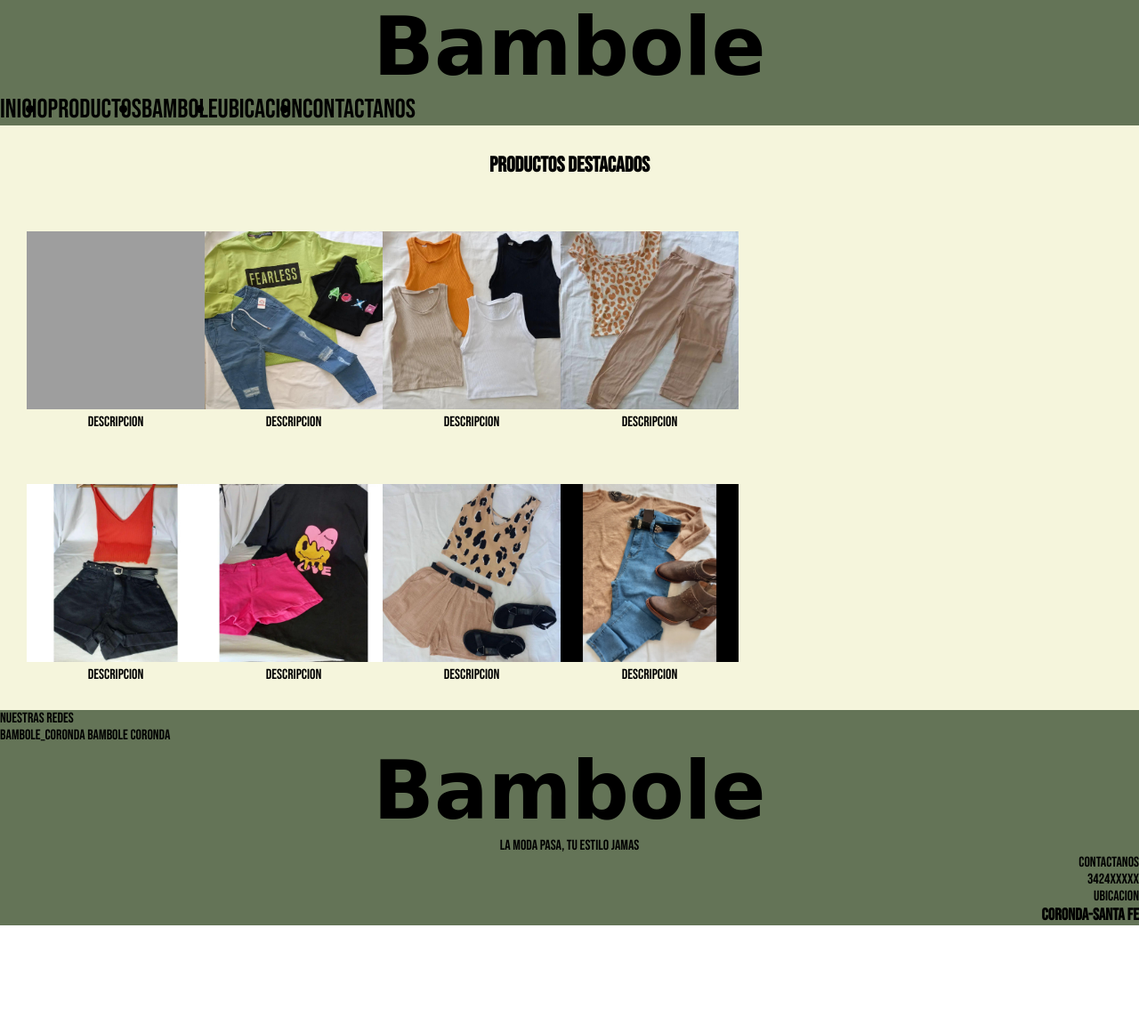
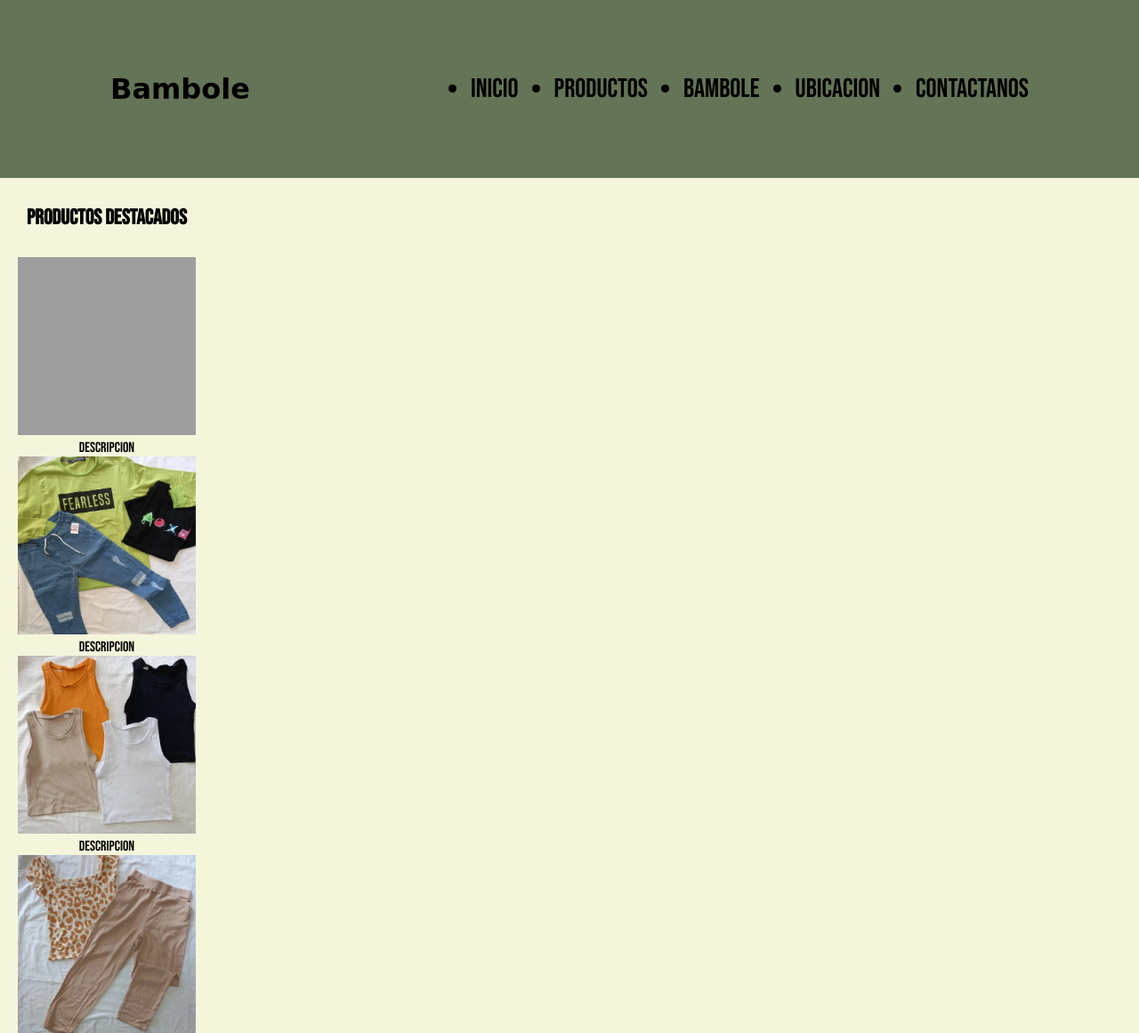
Before and after one commit to JohnPoulBravo10/Bambole-39385, a plain HTML site: page index.html in a window 1280 px wide. Shown: the top 1161 px of the page at 89% size. Before the commit the page ends 1040 px from the top, so only its background shows below. Drawn offline with Linux system fonts and the light colour scheme; grey boxes are pictures that could not be loaded; a web font is replaced by a local one.

Commit message:
emplee grid y flexbox en algunos lugares

```diff
--- a/css/estilos.css
+++ b/css/estilos.css
@@ -6,7 +6,7 @@
 
 
 
-
+/*
 header{
     background-color: #647457;
     text-align: center;
@@ -80,3 +80,96 @@ img{
    height: 100%;
    width: 100%;
 }
+*/
+.hero{
+   display: grid;
+   grid-template-columns: 1fr ;
+   grid-template-rows: 10% auto 10% ;
+   grid-template-areas :"header""main""footer";
+}
+
+header{
+   grid-area:"header";
+   order: 1;
+   display: flex;
+   justify-content: space-around;
+   align-items: center;
+   background-color: #647457;
+   text-align: center;
+   font-family: 'Bebas Neue', cursive;
+}
+
+main{
+   grid-area:"main";
+   order: 2;
+   display: flex;
+   flex-wrap: wrap;
+   gap: 40px;
+   background-color: beige;
+   text-align: center;
+   font-family: 'Bebas Neue', cursive;
+   align-items: center;
+}
+
+footer{
+   grid-area:"footer";
+   order: 3;
+   width: 100%;
+   height: auto;
+   display: flex;
+   justify-content: space-between;
+   align-items: center;
+   background-color: #647457;
+   font-family: 'Bebas Neue', cursive;
+}
+
+
+main h2{
+  padding: 30px;
+}
+
+
+.navbar {
+  text-decoration: none;
+  display: flex;
+  flex-direction: row;
+  font-size: 30px;
+  justify-content: center;
+  gap: 40px;
+}
+
+
+
+a{
+   text-decoration: none;
+   list-style: none;
+   color: black;
+}
+
+img{
+   width: 200px;
+   height: 200px;
+ }
+
+.bambole{
+  font-family: 'Sedgwick Ave Display', cursive;
+}
+
+.ubicacion{
+  text-align: center;
+}
+.fototienda{
+  height: 100%;
+  width: 100%;
+}
+
+.sectionPrincipal{
+   display: grid;
+   grid-template-columns: 1fr 1fr 1fr 1fr ;
+   grid-template-rows: 1fr 1fr ;
+   grid-template-areas :"img1 img2 img3 img4""img5 img 6 img7 img 8";
+}
+
+.img1{
+
+}
--- a/index.html
+++ b/index.html
@@ -14,6 +14,8 @@
     <link rel="stylesheet" href="./css/estilos.css";>
 </head>
 <body>
+    <div class="hero">
+
     <header>
         <div>
             <a href="./index.html"> <h1 class="bambole">Bambole</h1> </a>
@@ -100,5 +102,7 @@
                 </div>
             </div>
     </footer>
+
+    </div>
 </body>
 </html>
```
